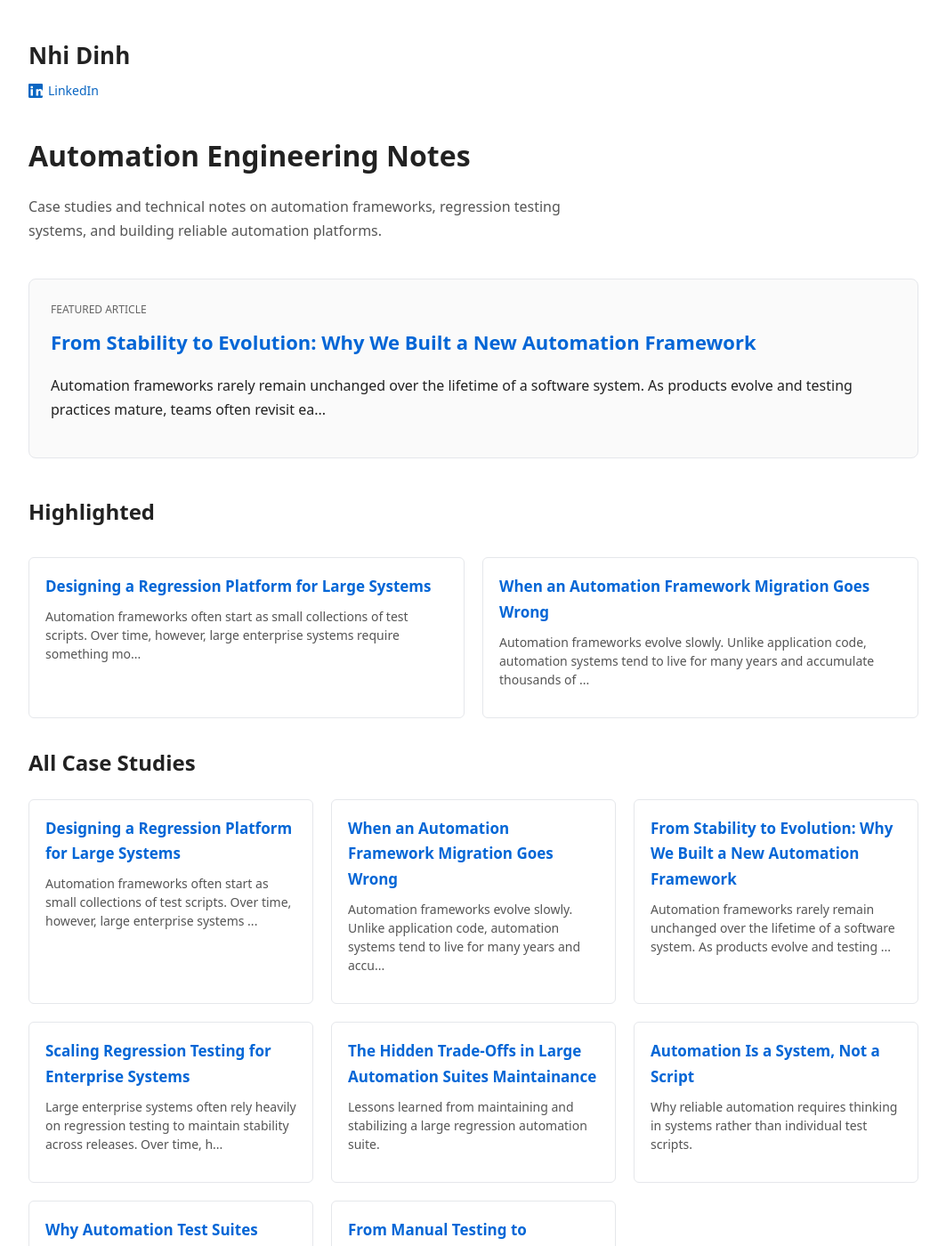
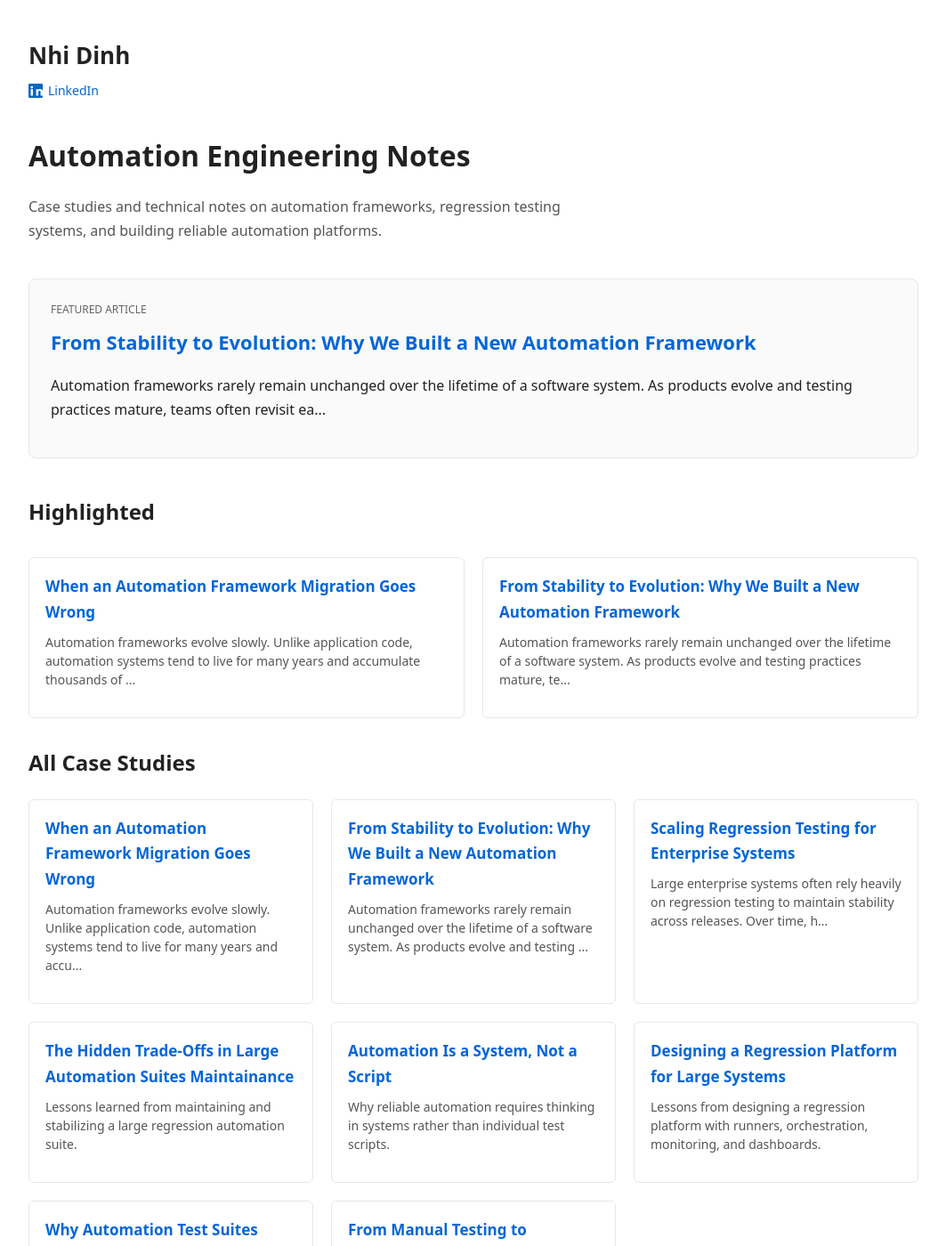
Before and after one commit to nhidinh/nhidinh.github.io, a Jekyll site: the page built from index.html, in a window 1280 px wide and 1400 px high. Shown: the whole window at 89% size, without its empty margins (108-1171 px from the left). Built offline with Jekyll 4.4.1, drawn with Linux system fonts in a browser that asks for light colours.

Commit message:
Update designing-regression-platform.md

```diff
--- a/_case_studies/designing-regression-platform.md
+++ b/_case_studies/designing-regression-platform.md
@@ -1,6 +1,10 @@
 ---
 layout: posts
-title: Designing a Regression Platform for Large Systems
+title: "Designing a Regression Platform for Large Systems"
+category: Automation Architecture
+tags: [automation, regression, architecture]
+excerpt: Lessons from designing a regression platform with runners, orchestration, monitoring, and dashboards.
+order: 2
 ---
 
 Automation frameworks often start as small collections of test scripts.
```
